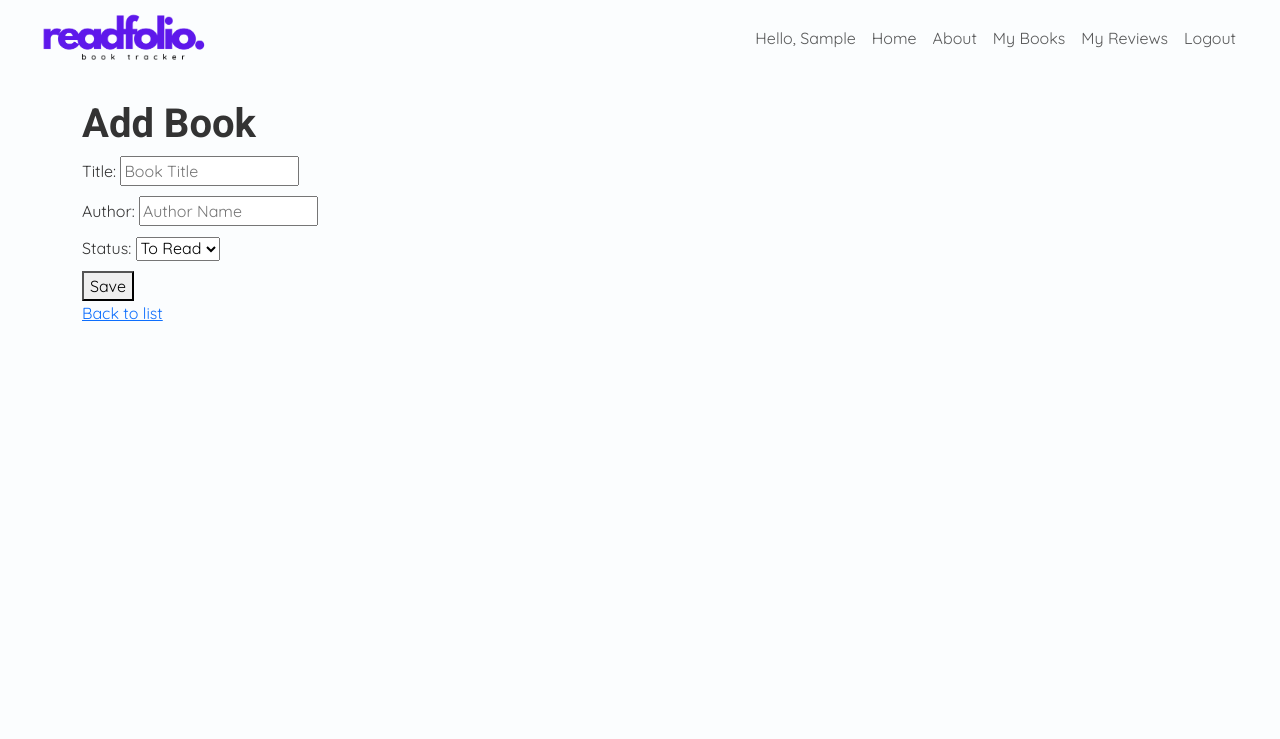
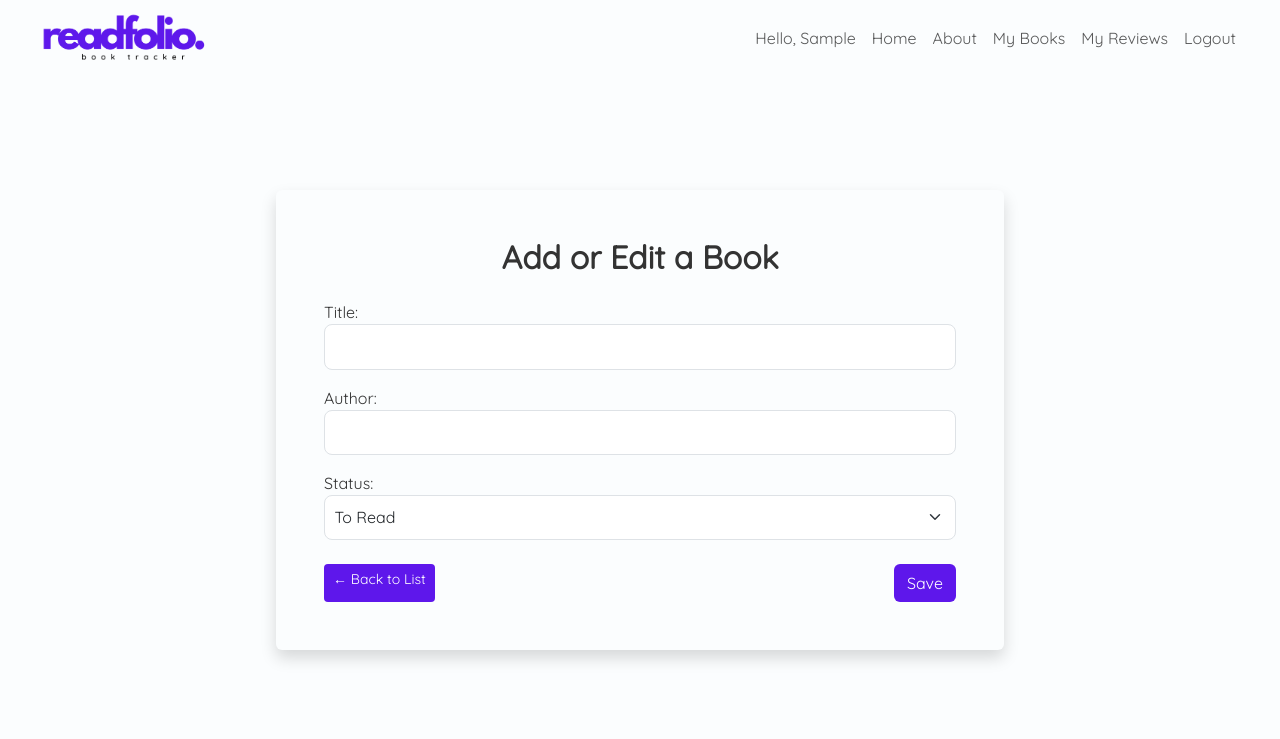
Before and after one commit to PaulinaD-CodeIns/readfolio, a Django app: page /books/add/ in a window 1280 px wide. Shown: the top 739 px of the page. Run offline with Django 5.2, Linux system fonts and the light colour scheme; the visitor is signed in with stand-in values (Sample User, id 1).

Commit message:
Styled book_form and book_detail to reflect the design

```diff
--- a/library/forms.py
+++ b/library/forms.py
@@ -26,15 +26,7 @@ class BookForm(forms.ModelForm):
         model = Book
         fields = ['title', 'author', 'status']
         widgets = {
-            'title': forms.TextInput(attrs={
-                'required': True,
-                'placeholder': 'Book Title'
-            }),
-            'author': forms.TextInput(attrs={
-                'required': True,
-                'placeholder': 'Author Name'
-            }),
-            'status': forms.Select(attrs={
-                'required': True
-            }),
+            'title': forms.TextInput(attrs={'class': 'form-control'}),
+            'author': forms.TextInput(attrs={'class': 'form-control'}),
+            'status': forms.Select(attrs={'class': 'form-select'}),
         }
--- a/library/templates/library/book_form.html
+++ b/library/templates/library/book_form.html
@@ -1,21 +1,31 @@
 {% extends "base.html" %}
 
 {% block content %}
-  <h1>{{ form.instance.pk|yesno:"Edit Book,Add Book" }}</h1>
+<div class="container d-flex justify-content-center align-items-center" style="min-height: 80vh;">
+  <div class="col-md-8 p-5 shadow rounded" style="background-color: #fbfdfe;">
+    <h2 class="text-center mb-4" style="font-family: 'Quicksand', sans-serif; font-weight: bold;">Add or Edit a Book
+    </h2>
 
-  <form method="post">
-    {% csrf_token %}
-    {% for field in form %}
-      <div style="margin-bottom: 10px;">
+    <form method="POST">
+      {% csrf_token %}
+      {% for field in form %}
+      <div class="mb-3">
         {{ field.label_tag }}
         {{ field }}
         {% if field.errors %}
-          <div style="color: red;">{{ field.errors }}</div>
+        <div class="text-danger small">{{ field.errors }}</div>
         {% endif %}
       </div>
-    {% endfor %}
-    <button type="submit">Save</button>
-  </form>
-
-  <a href="{% url 'book_list' %}">Back to list</a>
+      {% endfor %}
+      <div class="d-flex justify-content-between mt-4">
+        <a href="{% url 'book_list' %}" class="btn btn-sm" style="background-color: #5e17eb; color: white;">
+          ← Back to List
+        </a>
+        <button type="submit" class="btn" style="background-color: #5e17eb; color: white;">
+          Save
+        </button>
+      </div>
+    </form>
+  </div>
+</div>
 {% endblock %}
--- a/static/css/style.css
+++ b/static/css/style.css
@@ -33,7 +33,7 @@ body, .nav-link, .card-text, .navbar-brand {
 
 /* Headings and card titles */
 .card-title {
-  font-weight: 700;
+  font-weight: 800;
 }
 
 h1, h2, h3, h4, h5 {
@@ -104,3 +104,29 @@ h1, h2, h3, h4, .card-title {
   color: white;
   border-color: #5e17eb;
 }
+
+
+/* Form styling - add/edit books or reviews*/
+
+form label {
+  font-weight: 500;
+  color: #333;
+}
+
+.form-control,
+.form-select {
+  border-radius: 8px;
+  padding: 0.6rem;
+  font-family: 'Quicksand', sans-serif;
+}
+
+.btn {
+  font-family: 'Quicksand', sans-serif;
+  font-weight: 500;
+}
+
+
+.card-title-detail {
+  font-size: 2rem;
+  color: #5e17eb;
+}
```
Also changed, not shown: library/templates/library/book_detail.html (+16 -7 lines).
